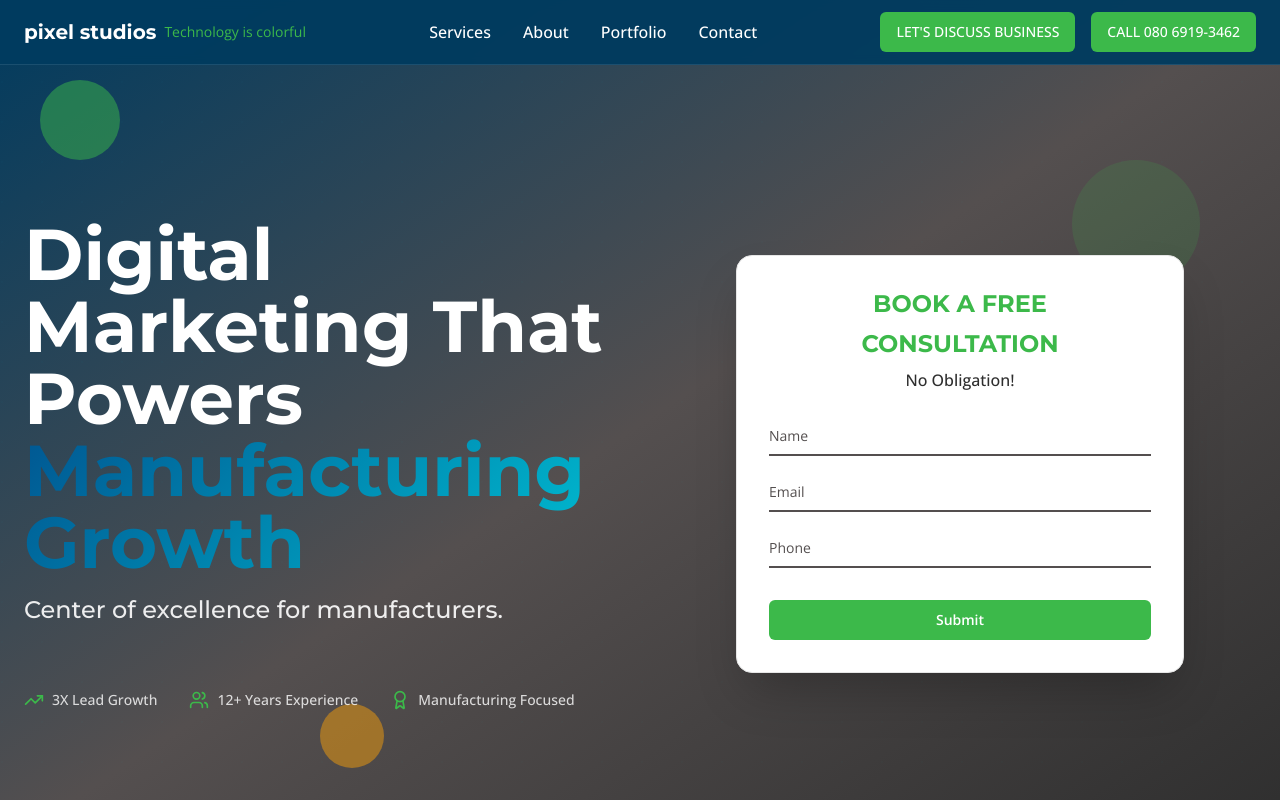
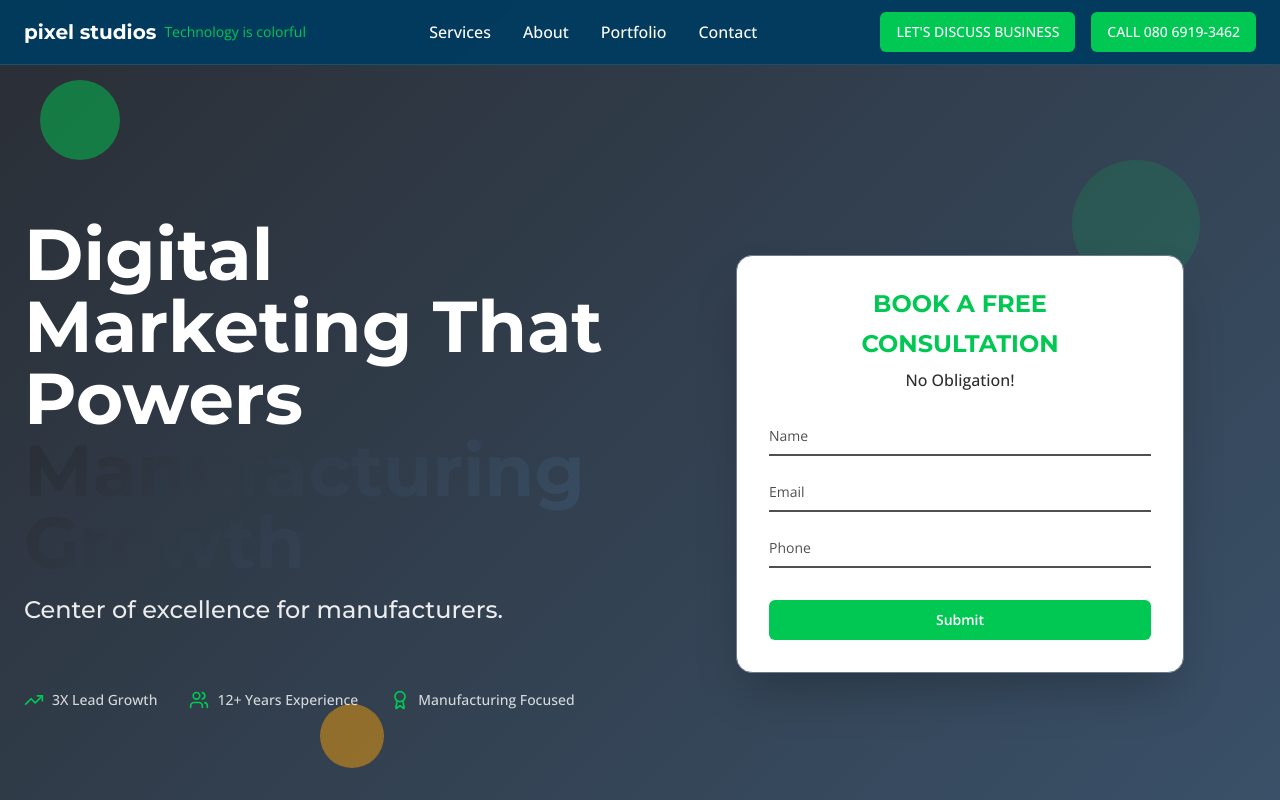
Before and after one commit to arun-pixel123/industrial-growth-forge, a React (Vite) app: page / in a window 1280 px wide. Shown: the top 800 px of the page. Built offline with nearby package versions, Linux system fonts and the light colour scheme.

Commit message:
Update color scheme for sections
Apply new color scheme to hero section, CTA buttons, section dividers, and stats/testimonials sections.

```diff
--- a/src/components/HeroSection.tsx
+++ b/src/components/HeroSection.tsx
@@ -6,7 +6,7 @@ import { TrendingUp, Users, Award } from "lucide-react";
 
 const HeroSection = () => {
   return (
-    <section className="relative min-h-screen bg-gradient-to-br from-industrial-blue via-steel-gray to-engine-gray overflow-hidden pt-16">
+    <section className="relative min-h-screen hero-gradient overflow-hidden pt-16">
       {/* Animated Background Pattern */}
       <div className="absolute inset-0 circuit-pattern opacity-10"></div>
 
--- a/src/index.css
+++ b/src/index.css
@@ -8,10 +8,10 @@
 
 @layer base {
   :root {
-    --background: 0 0% 96%; /* rgb(245, 245, 245) */
+    --background: 214 15% 97%; /* #F5F7F9 */
     --foreground: 0 3% 32%; /* rgb(84, 79, 79) */
 
-    --card: 0 0% 100%;
+    --card: 214 15% 97%; /* #F5F7F9 */
     --card-foreground: 0 3% 32%;
 
     --popover: 0 0% 100%;
@@ -20,21 +20,21 @@
     --primary: 203 100% 19%; /* rgb(0, 59, 95) */
     --primary-foreground: 0 0% 100%;
 
-    --secondary: 127 51% 48%; /* rgb(60, 185, 74) */
+    --secondary: 139 100% 39%; /* #00C853 */
     --secondary-foreground: 0 0% 100%;
 
-    --muted: 0 0% 96%;
+    --muted: 214 15% 97%;
     --muted-foreground: 0 3% 32%;
 
-    --accent: 127 51% 48%; /* green */
+    --accent: 139 100% 39%; /* #00C853 */
     --accent-foreground: 0 0% 100%;
 
     --destructive: 203 100% 19%;
     --destructive-foreground: 0 0% 100%;
 
-    --border: 0 0% 90%;
-    --input: 0 0% 96%;
-    --ring: 203 100% 19%;
+    --border: 210 13% 48%;
+    --input: 214 15% 97%;
+    --ring: 139 100% 39%;
 
     --radius: 0.5rem;
   }
@@ -85,8 +85,8 @@
 }
 
 @layer utilities {
-  .industrial-gradient {
-    background: linear-gradient(135deg, #005792 0%, #00C1D4 100%);
+  .hero-gradient {
+    background: linear-gradient(135deg, #2A2E35 0%, #3A5169 100%);
   }
 
   .machinery-gradient {
@@ -95,12 +95,12 @@
 
   .circuit-pattern {
     background-image:
-      radial-gradient(circle at 2px 2px, rgba(0, 193, 212, 0.15) 1px, transparent 0);
+      radial-gradient(circle at 2px 2px, rgba(0, 200, 83, 0.15) 1px, transparent 0);
     background-size: 40px 40px;
   }
 
   .text-gradient {
-    background: linear-gradient(135deg, #005792 0%, #00C1D4 100%);
+    background: linear-gradient(135deg, #2A2E35 0%, #3A5169 100%);
     -webkit-background-clip: text;
     -webkit-text-fill-color: transparent;
     background-clip: text;
--- a/tailwind.config.ts
+++ b/tailwind.config.ts
@@ -55,11 +55,14 @@ export default {
 				},
 				// Updated Color Palette
 				'industrial-blue': '#003B5F', // rgb(0, 59, 95)
-				'machinery-orange': '#3CB94A', // rgb(60, 185, 74) - green
+				'machinery-orange': '#00C853', // bright green CTA buttons
 				'engine-gray': '#2E2E2E', // rgb(46, 46, 46)
 				'steel-gray': '#544F4F', // rgb(84, 79, 79)
-				'factory-white': '#F5F5F5', // rgb(245, 245, 245)
-				'precision-teal': '#3CB94A', // green for accent
+				'factory-white': '#F5F7F9', // light background
+				'precision-teal': '#00C853', // bright green accent
+				'industrial-gray': '#6B7B8C', // section dividers/icon backgrounds
+				'hero-dark': '#2A2E35', // hero gradient start
+				'hero-blue': '#3A5169', // hero gradient end
 				'warning-yellow': '#F59E0B',
 			},
 			borderRadius: {
```
